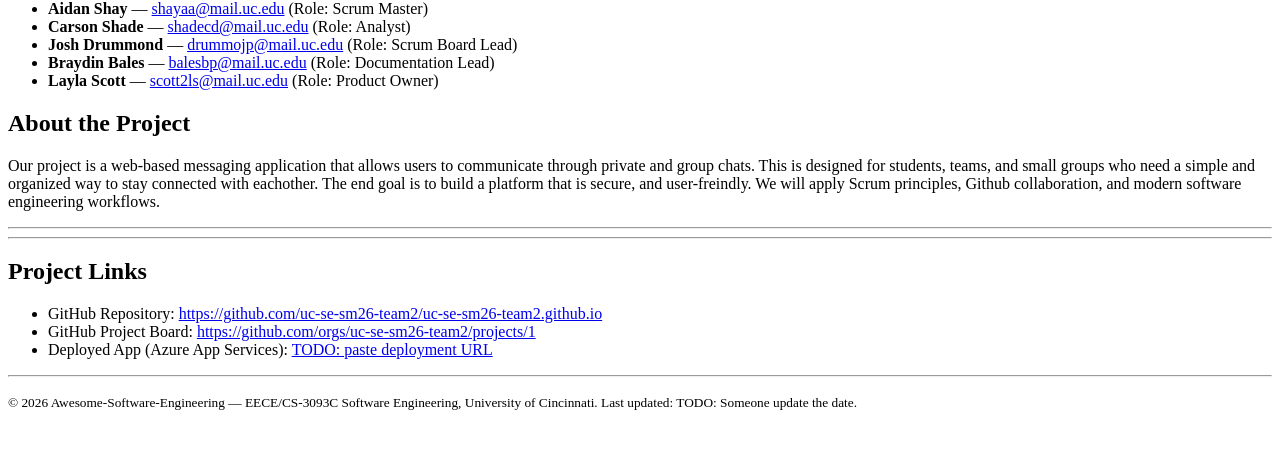
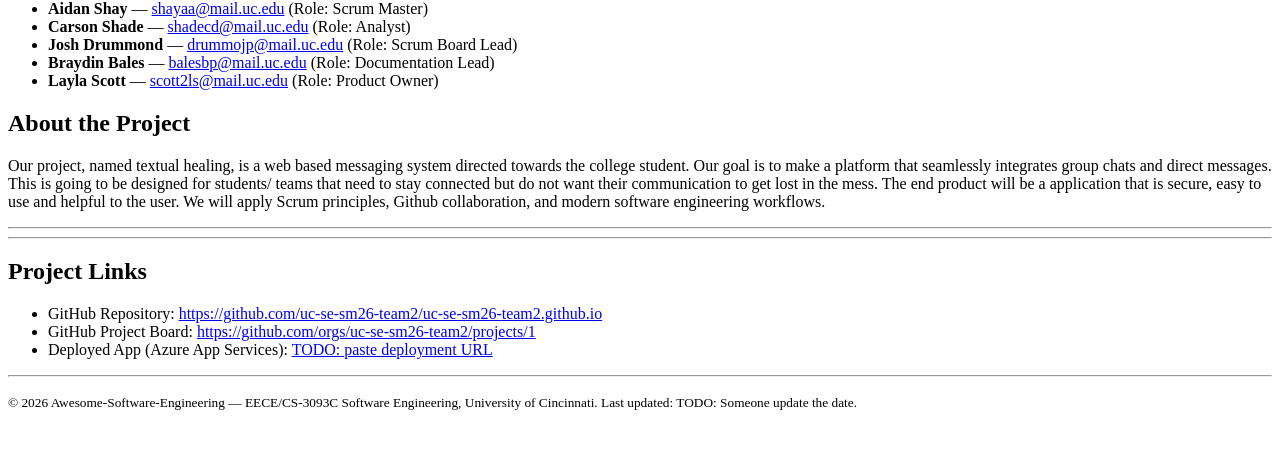
Before and after one commit to uc-se-sm26-team2/uc-se-sm26-team2.github.io, a plain HTML site: page index.html in a window 1280 px wide. Shown: the part 201-650 px from the top of the page. Drawn offline with Linux system fonts and the light colour scheme.

Commit message:
Revise project description in index.html
Updated project description to reflect new goals and target audience.

```diff
--- a/index.html
+++ b/index.html
@@ -61,9 +61,9 @@
     <section id="about">
       <h2>About the Project</h2>
       <p>
-        Our project is a web-based messaging application that allows users to communicate through private and group chats.
-        This is designed for students, teams, and small groups who need a simple and organized way to stay connected with
-        eachother. The end goal is to build a platform that is secure, and user-freindly. We will apply Scrum principles,
+        Our project, named textual healing, is a web based messaging system directed towards the college student. Our goal is to make a platform that seamlessly integrates group chats and direct messages.
+        This is going to be designed for students/ teams that need to stay connected but do not want their communication to get lost in the mess.
+        The end product will be a application that is secure, easy to use and helpful to the user. We will apply Scrum principles,
         Github collaboration, and modern software engineering workflows.
       </p>
     </section>
```
